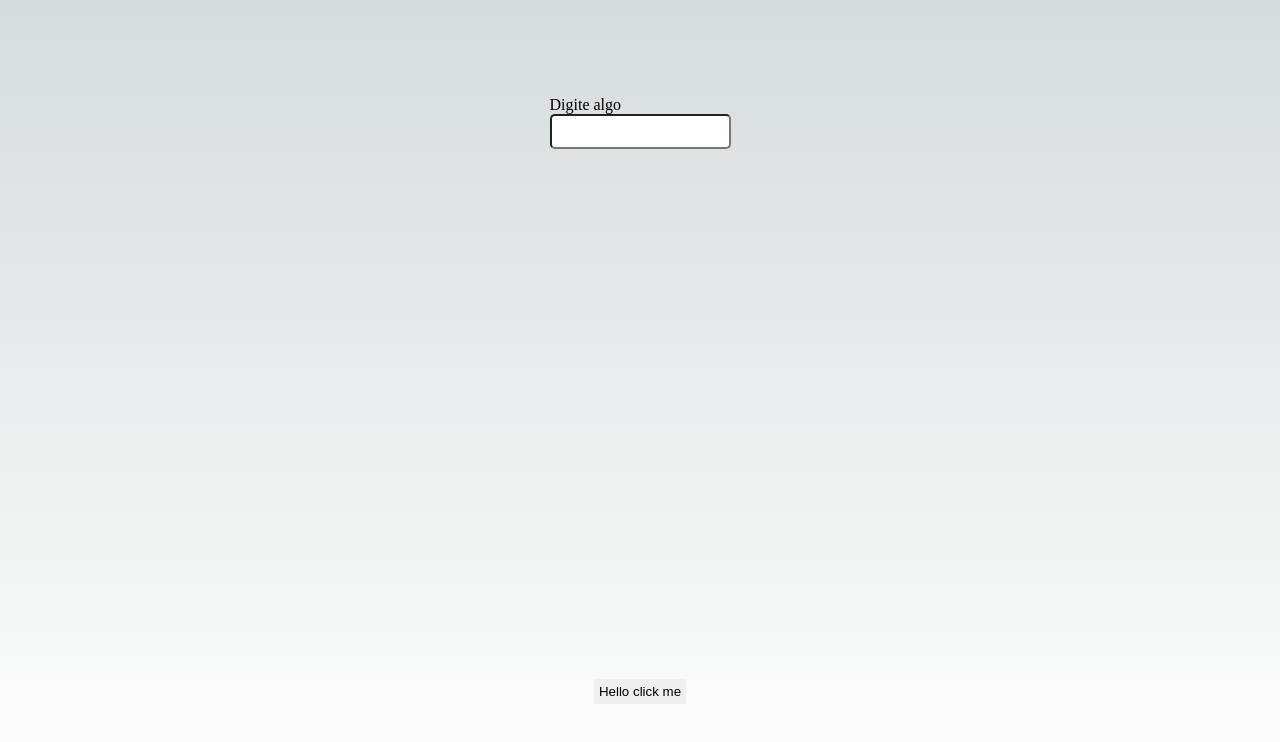
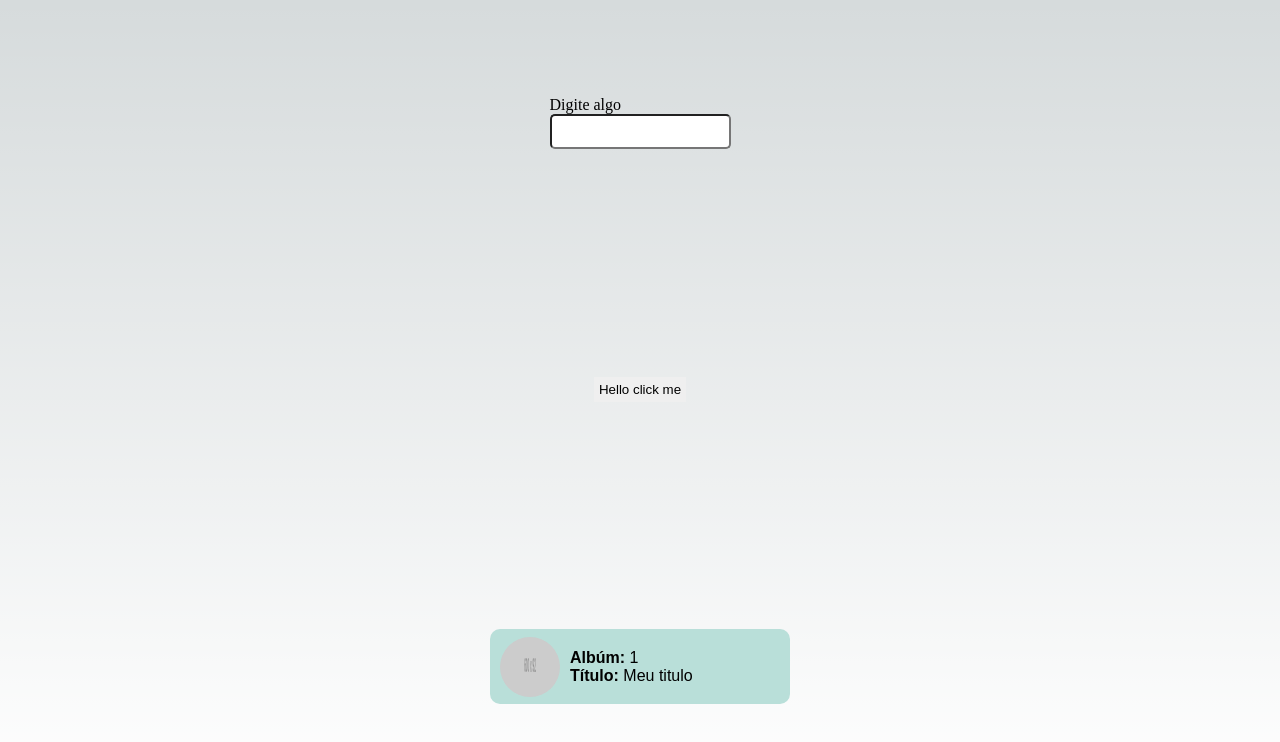
Before and after one commit to Gabriel-Mariano/unit-testing, a Next.js app: page / in a window 1280 px wide. Shown: the top 742 px of the page. Built offline with nearby package versions, Linux system fonts and the light colour scheme.

Commit message:
feat: Iniciado a construção do component card

```diff
--- /dev/null
+++ b/src/components/Card/index.tsx
@@ -0,0 +1,30 @@
+import Image from "next/image";
+import styles from '@src/styles/Card.Component.module.css'
+
+interface CardProps {
+    albumId:number,
+    id?:number,
+    title:string,
+    url?:string,
+    thumbnailUrl:string
+}
+
+export default function Card (props:CardProps) {
+    const { albumId, title, thumbnailUrl } = props;
+    return (
+        <div className={styles.cardContainer} >
+            <Image
+                loader={() => thumbnailUrl}
+                src={thumbnailUrl}
+                alt="thumbnailUrl"
+                width={60}
+                height={60}
+                className={styles.image}
+            />
+            <div className={styles.wrapperContent}>
+                <span><strong>Albúm:</strong> {albumId}</span>
+                <span><strong>Título:</strong> {title}</span>
+            </div>
+        </div>
+    )
+}
--- a/src/pages/index.tsx
+++ b/src/pages/index.tsx
@@ -4,6 +4,7 @@ import { Inter } from 'next/font/google'
 import { Button } from '@src/components/Button'
 import styles from '@src/styles/Home.module.css'
 import Input from '@src/components/Input'
+import Card from '@src/components/Card'
 
 const inter = Inter({ subsets: ['latin'] })
 
@@ -25,6 +26,7 @@ export default function Home() {
           onChange={(e)=> setValue(e.target.value)}
         />
         <Button title='Hello click me'/>
+        <Card title='Meu titulo' albumId={1} thumbnailUrl="https://via.placeholder.com/600/92c952"/>
       </main>
     </>
   )
--- /dev/null
+++ b/src/styles/Card.Component.module.css
@@ -0,0 +1,24 @@
+.cardContainer {
+    width: 300px;
+    height: 75px;
+
+    border-radius: 10px;
+    background-color:rgb(185, 223, 217);
+    display: flex;
+    flex-direction: row;
+    justify-content: flex-start;
+    align-items: center;
+    padding:0px 10px;
+}
+
+.image {
+    border-radius: 30px;
+    margin-right: 10px;
+}
+
+.wrapperContent {
+    display: flex;
+    flex-direction: column;
+
+    font-family:sans-serif;
+}
```
